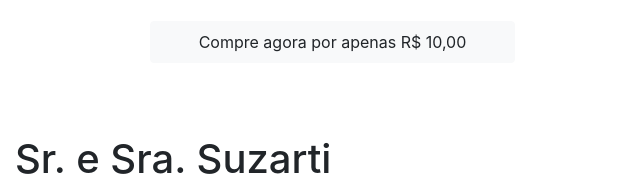
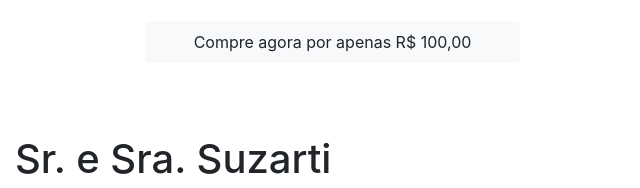
Before and after one commit to Lucianomix/livros, a plain HTML site: page src/index.html in a window 1280 px wide. Shown: the part 582-770 px from the top of the page, 640-1280 px from the left. Drawn offline with nearby package versions, Linux system fonts and the light colour scheme.

Commit message:
atualização do preço do livro

```diff
--- a/src/index.html
+++ b/src/index.html
@@ -72,7 +72,7 @@
                 <div class="col-md-5 col-sm-12 h-25">
                     <img src="../imagens/livro-desenv.Web.jpg" alt="Livros">
                     <br> <br>
-                    <button class="btn btn-light px-5 py-2">Compre agora por apenas R$ 10,00</button>
+                    <button class="btn btn-light px-5 py-2">Compre agora por apenas R$ 100,00</button>
                 </div>
             </div>
         </div>
```
